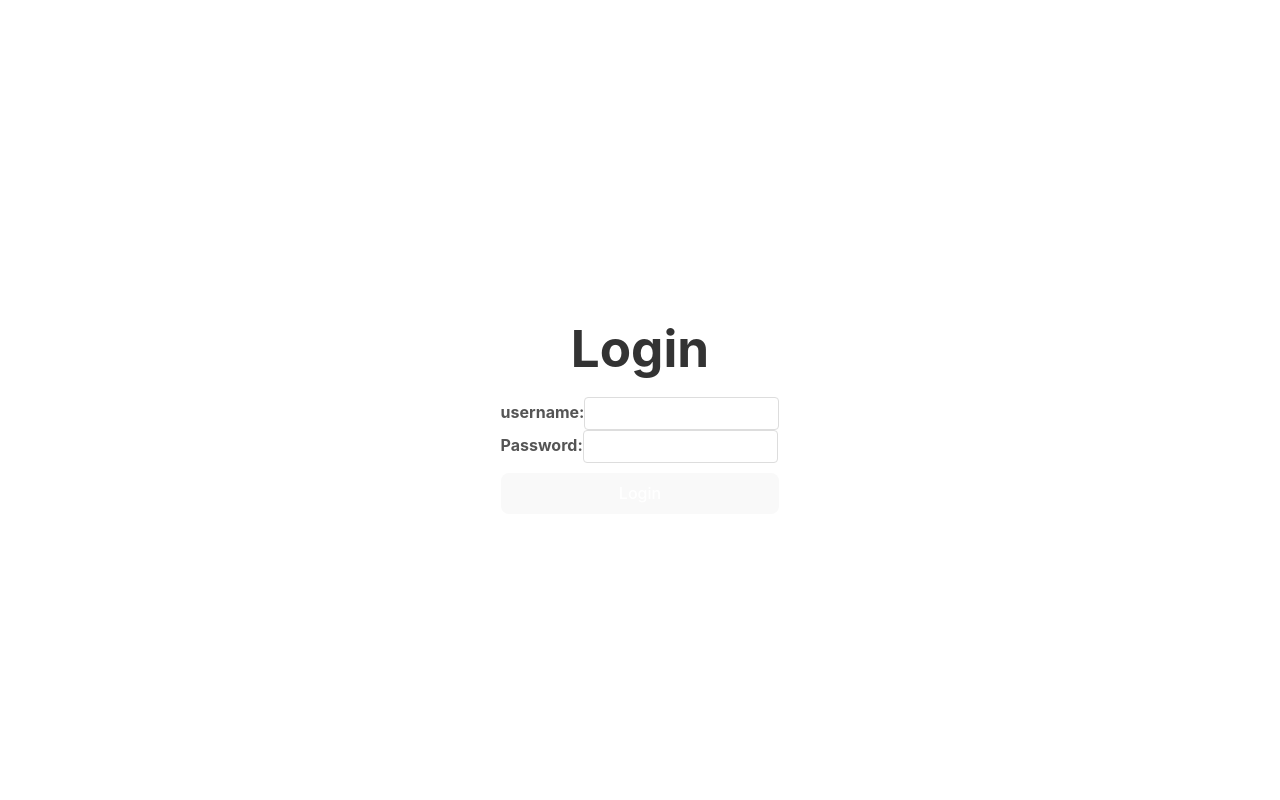
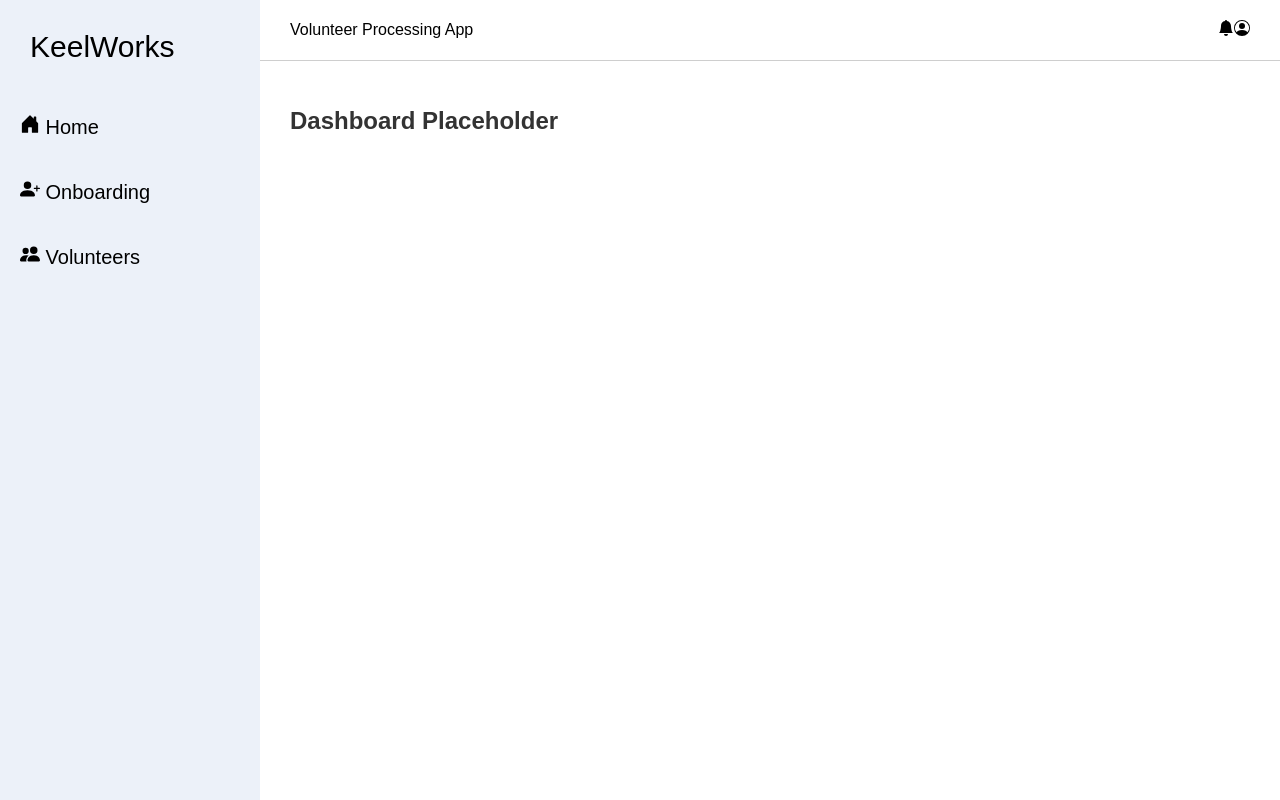
Before and after one commit to lby-rgyyt/keelhub-frontend, a React (Vite) app: page /Dashboard in a window 1280 px wide. Before the commit this address led to /login. Built offline with nearby package versions, Linux system fonts and the light colour scheme.

Commit message:
Add Dashboard UI

```diff
--- a/package.json
+++ b/package.json
@@ -13,6 +13,7 @@
     "axios": "^1.7.2",
     "react": "^18.3.1",
     "react-dom": "^18.3.1",
+    "react-icons": "^5.2.1",
     "react-modal": "^3.16.1",
     "react-router-dom": "^6.25.1"
   },
--- a/src/App.jsx
+++ b/src/App.jsx
@@ -32,10 +32,11 @@ function App() {
           }
         />
         <Route path="/profile" element={<Profile />} />
-        <Route
+        <Route path="/Dashboard" element={<Dashboard />} />
+        {/* <Route
           path="/Dashboard"
           element={isAuthenticated ? <Dashboard /> : <Navigate to="/login" />}
-        />
+        /> */}
       </Routes>
     </div>
   );
--- /dev/null
+++ b/src/assets/Dashboard.css
@@ -0,0 +1,87 @@
+body {
+  margin: 0;
+  padding: 0;
+  font-family: "Montserrat", sans-serif;
+}
+
+.dashboard-grid-container {
+  display: grid;
+  grid-template-columns: 260px 1fr 1fr 1fr;
+  grid-template-rows: 0.2fr 3fr;
+  grid-template-areas:
+    "sidebar header header header"
+    "sidebar main main main";
+  height: 100vh;
+}
+
+/* Header */
+.header-container {
+  grid-area: header;
+  height: 60px;
+  display: flex;
+  align-items: center;
+  justify-content: space-between;
+  padding: 0 30px 0 30px;
+  border-bottom: 1px solid rgba(128, 128, 128, 0.39);
+}
+
+/* Sidebar */
+#sidebar {
+  grid-area: sidebar;
+  height: 100%;
+  background-color: #ecf1f9;
+  overflow-y: auto;
+  transition: all 0.5s;
+  -webkit-transition: all 0.5s;
+}
+
+.sidebar-title {
+  display: flex;
+  justify-content: space-between;
+  align-items: center;
+  padding: 15px 30px 0px 30px;
+  margin-bottom: 30px;
+}
+
+.sidebar-title > span {
+  display: none;
+}
+
+.sidebar-brand {
+  margin-top: 15px;
+  font-size: 30px;
+  font-weight: 500;
+}
+
+.sidebar-list {
+  padding: 0;
+  list-style-type: none;
+}
+
+.sidebar-list-item {
+  padding: 20px 20px 20px 20px;
+  font-size: 20px;
+}
+
+.sidebar-list-item:hover {
+  background-color: #b8d2fa;
+  cursor: pointer;
+}
+
+.sidebar-list-item > a {
+  text-decoration: none;
+  color: black;
+}
+
+/* Content */
+.main-container {
+  grid-area: main;
+  overflow-y: auto;
+  padding: 30px 30px;
+  color: black;
+}
+
+.main-title {
+  display: flex;
+  justify-content: space-between;
+}
--- /dev/null
+++ b/src/components/Content.jsx
@@ -0,0 +1,13 @@
+import React from "react";
+
+function Content() {
+  return (
+    <main className="main-container">
+      <div className="main-title">
+        <h1>Dashboard Placeholder</h1>
+      </div>
+    </main>
+  );
+}
+
+export default Content;
--- /dev/null
+++ b/src/components/Header.jsx
@@ -0,0 +1,16 @@
+import React from "react";
+import { BsFillBellFill, BsPersonCircle } from "react-icons/bs";
+
+function Header() {
+  return (
+    <header className="header-container">
+      <div className="header-left">Volunteer Processing App</div>
+      <div className="header-right">
+        <BsFillBellFill className="icon" />
+        <BsPersonCircle className="icon" />
+      </div>
+    </header>
+  );
+}
+
+export default Header;
--- /dev/null
+++ b/src/components/Sidebar.jsx
@@ -0,0 +1,35 @@
+import React from "react";
+import {
+  BsFillHouseDoorFill,
+  BsFillPersonPlusFill,
+  BsFillPeopleFill,
+} from "react-icons/bs";
+
+function Sidebar() {
+  return (
+    <aside id="sidebar">
+      <div className="sidebar-title">
+        <div className="sidebar-brand">KeelWorks</div>
+      </div>
+      <ul className="sidebar-list">
+        <li className="sidebar-list-item">
+          <a href="">
+            <BsFillHouseDoorFill className="icon" /> Home
+          </a>
+        </li>
+        <li className="sidebar-list-item">
+          <a href="">
+            <BsFillPersonPlusFill className="icon" /> Onboarding
+          </a>
+        </li>
+        <li className="sidebar-list-item">
+          <a href="">
+            <BsFillPeopleFill className="icon" /> Volunteers
+          </a>
+        </li>
+      </ul>
+    </aside>
+  );
+}
+
+export default Sidebar;
--- a/src/index.css
+++ b/src/index.css
@@ -1,4 +1,4 @@
-:root {
+/* :root {
   font-family: Inter, system-ui, Avenir, Helvetica, Arial, sans-serif;
   line-height: 1.5;
   font-weight: 400;
@@ -60,4 +60,4 @@ html, body {
   display: flex;
   justify-content: center;
   align-items: center;
-}
+} */
--- a/src/pages/Dashboard.jsx
+++ b/src/pages/Dashboard.jsx
@@ -1,11 +1,20 @@
 import UserInfoModal from "../components/UserInfoModal";
+import "../assets/Dashboard.css";
+import Header from "../components/Header";
+import Sidebar from "../components/Sidebar";
+import Content from "../components/Content";
+import { useState } from "react";
 
 const Dashboard = () => {
   const currentUser = JSON.parse(localStorage.getItem("currentUser"));
 
   return (
-    <div>
-      {currentUser.hasLoggedIn ? (
+    <div className="dashboard-grid-container">
+      <Header />
+      <Sidebar />
+      <Content />
+
+      {/* {currentUser.hasLoggedIn ? (
         <h2>Welcome</h2>
       ) : (
         <UserInfoModal
@@ -13,7 +22,7 @@ const Dashboard = () => {
           isOpen={true}
           currentUser={currentUser}
         />
-      )}
+      )} */}
       {/* <UserInfoModal
         userId={currentUser.id}
         isOpen={true}
```
Also changed, not shown: 1 other file (tests, documents, lock files or other folders).
